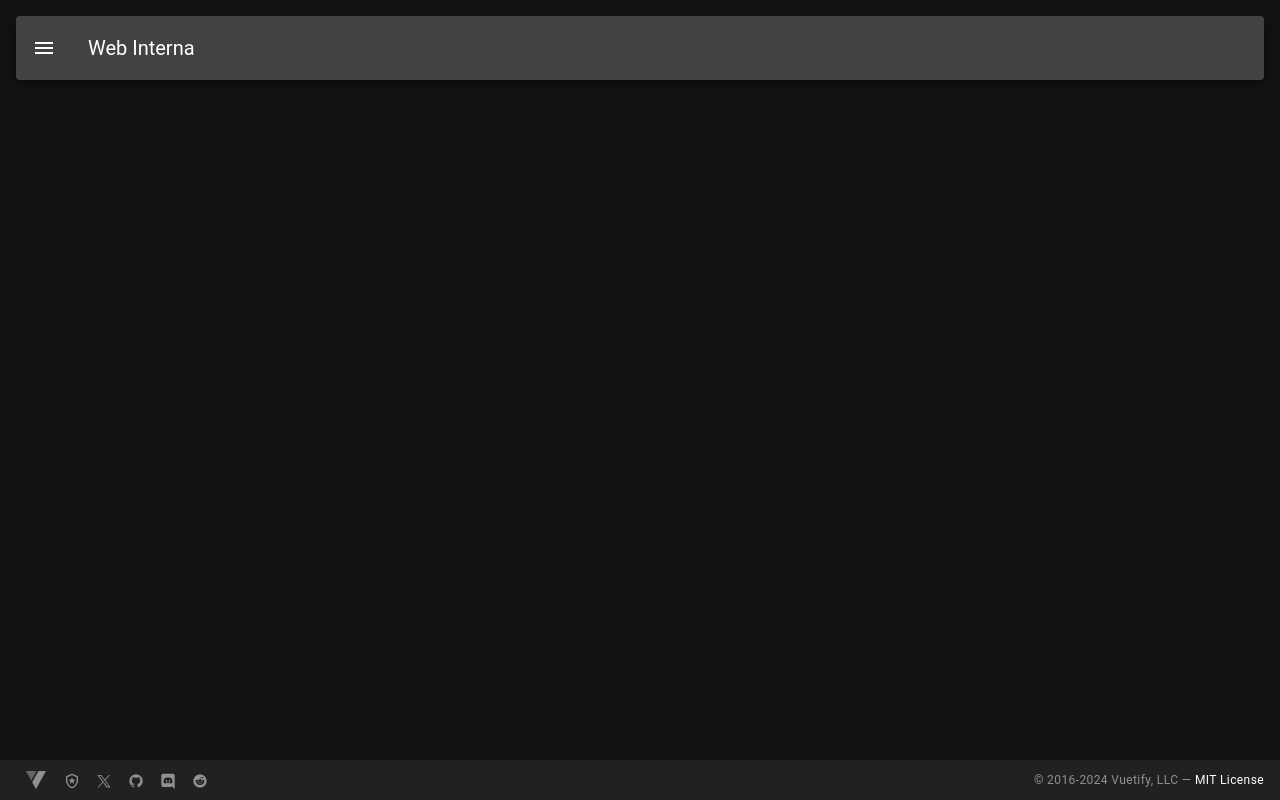
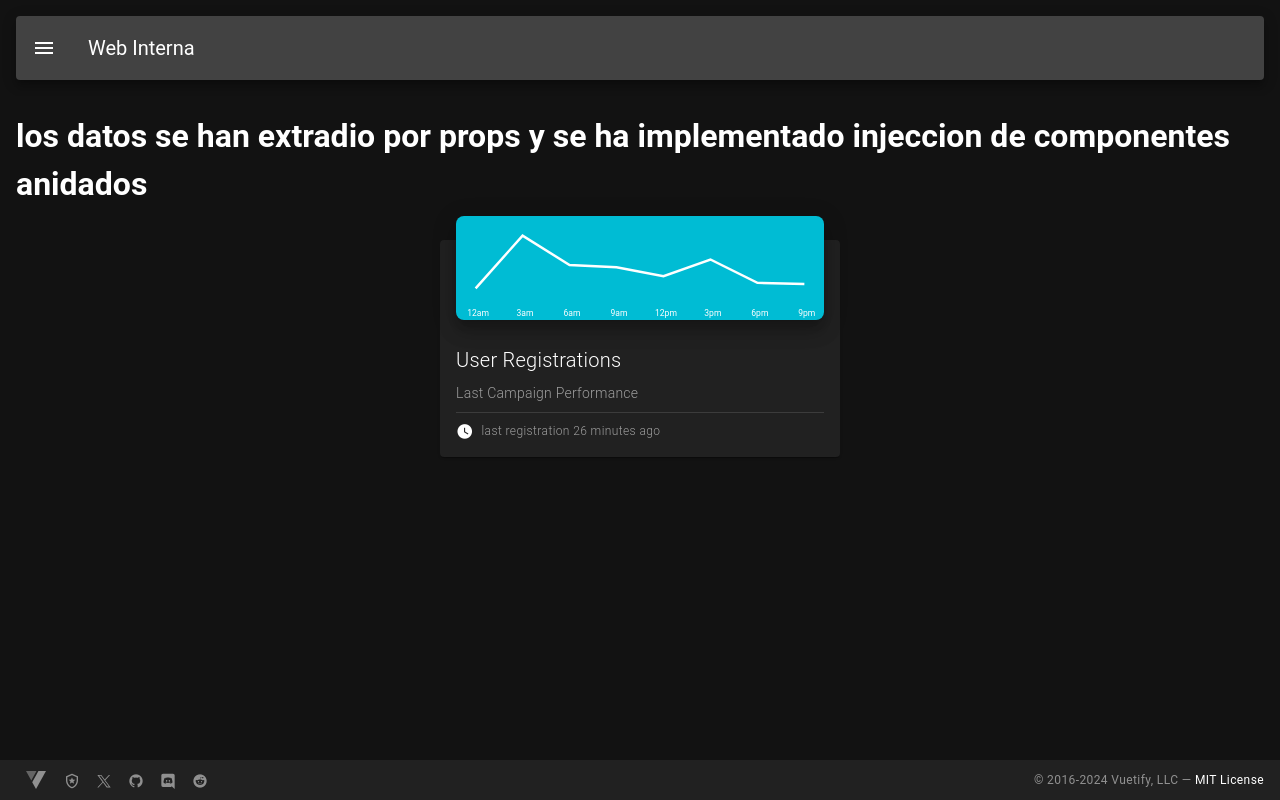
Before and after one commit to jrubioh1/vue, a Vue app in the folder prueba/: page /grafico in a window 1280 px wide. Built offline with nearby package versions, Linux system fonts and the light colour scheme.

Commit message:
implementado graficas

```diff
--- /dev/null
+++ b/prueba/src/components/GraficoComponent.vue
@@ -0,0 +1,53 @@
+<template>
+    <h1>los datos se  han extradio por props y se ha implementado injeccion de componentes anidados</h1>
+
+     <v-card
+    class="mt-8 mx-auto overflow-visible"
+    max-width="400"
+  >
+    <v-sheet
+      class="v-sheet--offset mx-auto"
+      color="cyan"
+      elevation="12"
+      max-width="calc(100% - 32px)"
+      rounded="lg"
+    >
+      <v-sparkline
+        :labels="labels"
+        :model-value="value"
+        color="white"
+        line-width="2"
+        padding="16"
+      ></v-sparkline>
+    </v-sheet>
+
+    <v-card-text class="pt-0">
+      <div class="text-h6 font-weight-light mb-2">
+        User Registrations
+      </div>
+      <div class="subheading font-weight-light text-grey">
+        Last Campaign Performance
+      </div>
+      <v-divider class="my-2"></v-divider>
+      <v-icon
+        class="me-2"
+        size="small"
+      >
+        mdi-clock
+      </v-icon>
+      <span class="text-caption text-grey font-weight-light">last registration 26 minutes ago</span>
+    </v-card-text>
+  </v-card>
+</template>
+
+<script lang="ts" setup>
+    const props= defineProps(["labels", "values"])
+    let labels =props.labels
+    let value= props.values
+</script>
+<style scoped>
+  .v-sheet--offset {
+    top: -24px;
+    position: relative;
+  }
+</style>
--- a/prueba/src/layouts/HeaderLayout.vue
+++ b/prueba/src/layouts/HeaderLayout.vue
@@ -55,6 +55,7 @@ import {ref} from 'vue'
         { title: 'Page Adios', route:"/adios"},
         { title: 'Tablas', route:"/tablas" },
         { title: 'Tablas2', route:"/tablas2"},
+        { title: 'graficos', route:"/grafico"},
       ])
 
 </script>
--- /dev/null
+++ b/prueba/src/pages/GraficosView.vue
@@ -0,0 +1,36 @@
+<template>
+    <GraficoComponent :labels="labels" :values="values"/>
+</template>
+
+<script lang="ts" setup>
+
+import GraficoComponent from '@/components/GraficoComponent.vue'
+import {reactive, ref} from 'vue'
+
+const labels= ref( [
+        '12am',
+        '3am',
+        '6am',
+        '9am',
+        '12pm',
+        '3pm',
+        '6pm',
+        '9pm',
+      ])
+
+ const values=ref([
+        200,
+        675,
+        410,
+        390,
+        310,
+        460,
+        250,
+        240,
+      ])
+
+
+</script>
+
+<style scoped>
+</style>
--- a/prueba/src/router/index.js
+++ b/prueba/src/router/index.js
@@ -4,13 +4,16 @@ import HelloWorld from '@/components/HelloWorld.vue'
 import TablasView from '@/pages/TablasView'
 import AdiosView from '@/pages/AdiosView.vue'
 import TablasView2 from '@/pages/TablasView2'
+import GraficosView from '@/pages/GraficosView.vue'
 
 
 const routes=[
   {path:'/', component: HelloWorld, name: "helloWorld"},
    {path:'/adios', component: AdiosView, name: "adios"},
     {path:'/tablas', component: TablasView, name: "tablas"},
-     {path:'/tablas2', component: TablasView2, name: "tablas2"}
+     {path:'/tablas2', component: TablasView2, name: "tablas2"},
+     {path:'/grafico', component: GraficosView, name: "grafico"}
+
 ]
 const router = createRouter({
   history: createWebHistory(import.meta.env.BASE_URL),
```
